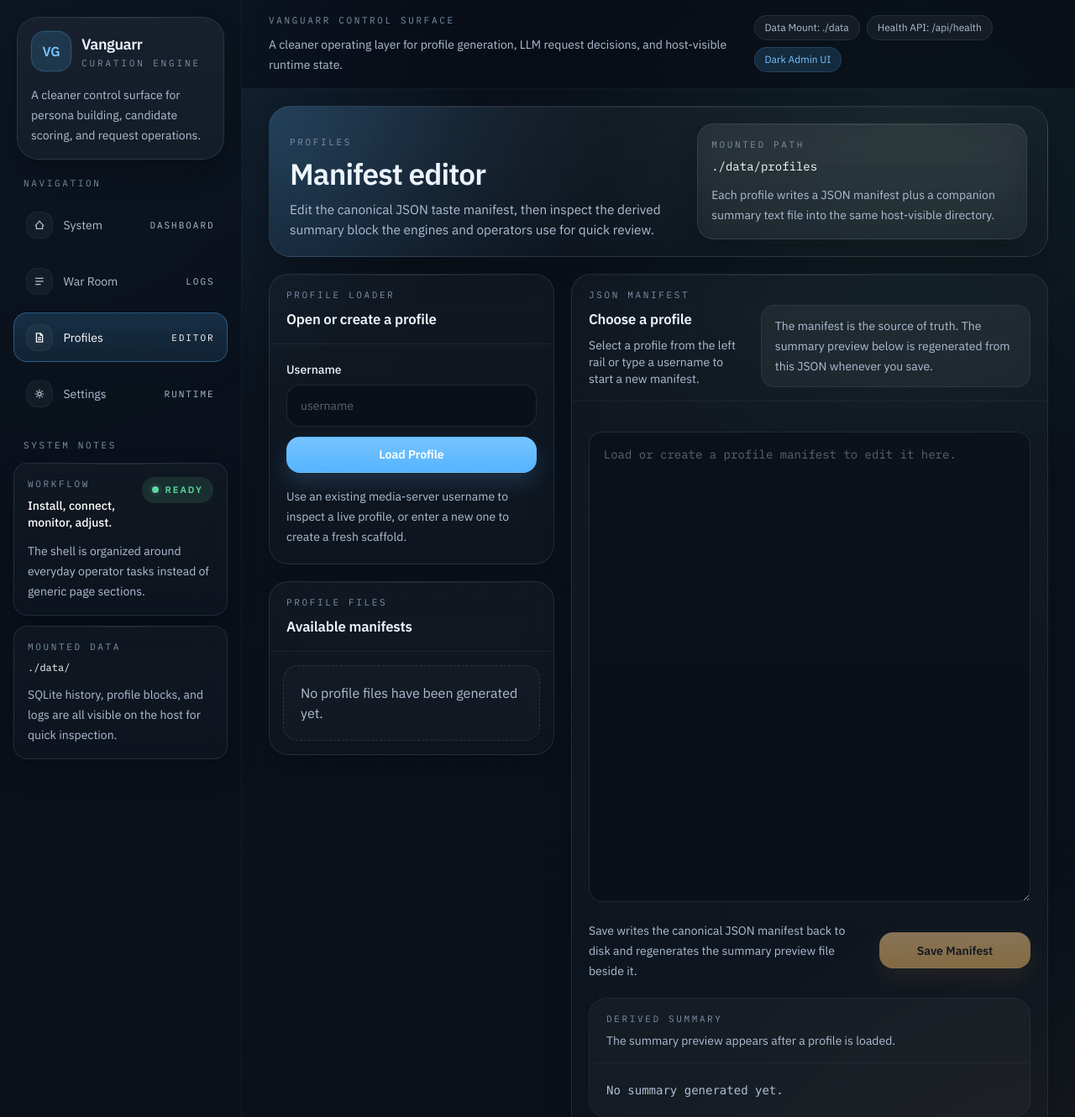
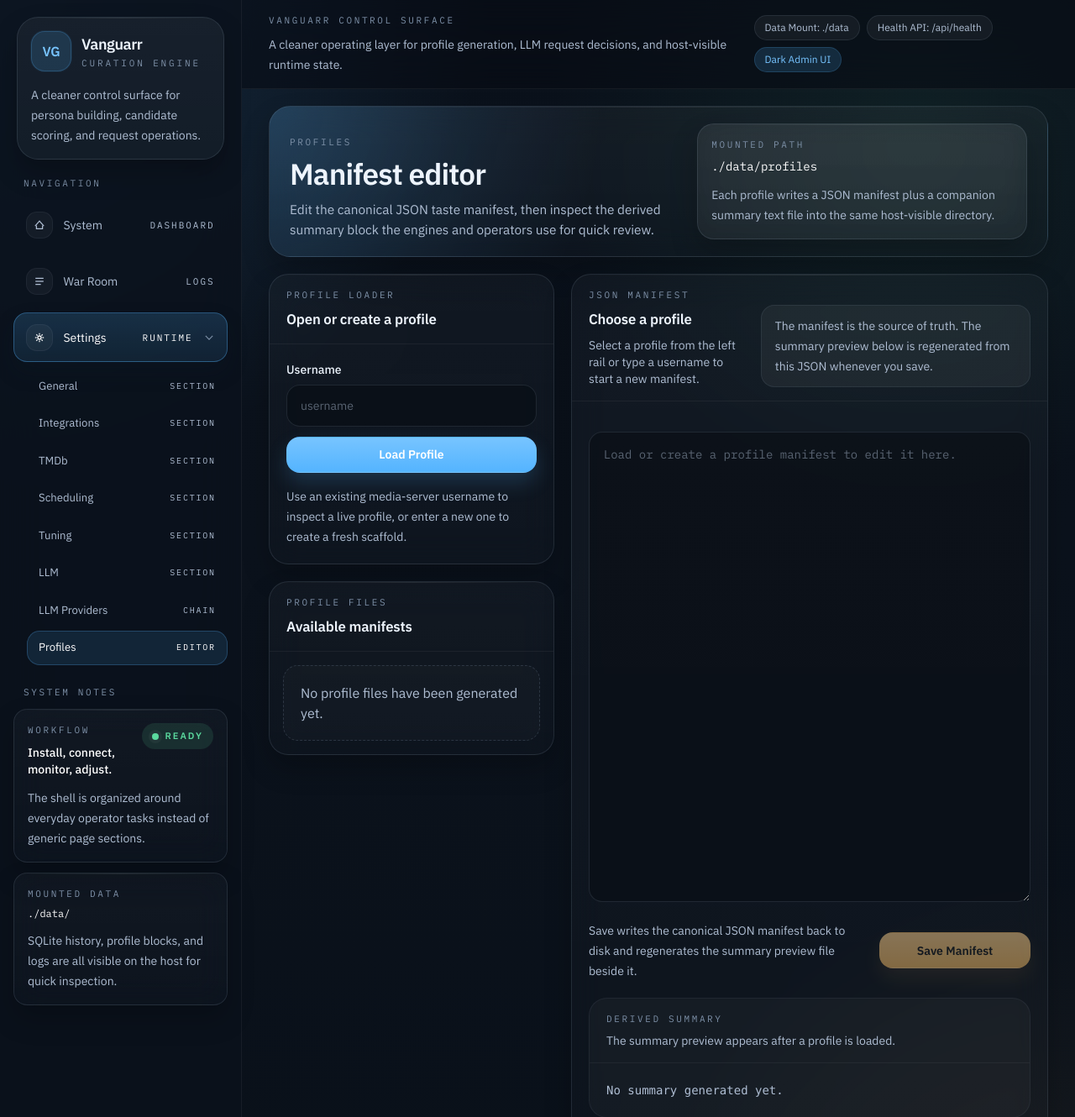
Before and after one commit to sparksbenjamin/Vanguarr, a FastAPI app: page /manifest in a window 1280 px wide. Shown: the top 1330 px of the page at 84% size. Run offline with FastAPI, Linux system fonts and the light colour scheme; some libraries are stand-ins or nearby versions.

Commit message:
feat: nest profiles under settings nav

```diff
--- a/app/main.py
+++ b/app/main.py
@@ -97,7 +97,16 @@ def build_settings_pages() -> tuple[SettingsPageDefinition, ...]:
 SETTINGS_PAGES = build_settings_pages()
 SETTINGS_PAGE_MAP = {page.slug: page for page in SETTINGS_PAGES}
 DEFAULT_SETTINGS_PAGE = SETTINGS_PAGE_MAP["general"]
-templates.env.globals["settings_nav_items"] = SETTINGS_PAGES
+SETTINGS_NAV_ITEMS = SETTINGS_PAGES + (
+    SettingsPageDefinition(
+        slug="profiles",
+        title="Profiles",
+        kind="editor",
+        description="Open the manifest editor for live profile documents and summaries.",
+        href="/manifest",
+    ),
+)
+templates.env.globals["settings_nav_items"] = SETTINGS_NAV_ITEMS
 
 
 def get_settings_page_or_404(section_slug: str) -> SettingsPageDefinition:
@@ -446,6 +455,7 @@ async def manifest(request: Request, username: str = "") -> HTMLResponse:
             "request": request,
             "page_title": "Vanguarr Manifest Editor",
             "toast": request.query_params.get("toast"),
+            "active_settings_slug": "profiles",
             "profiles": profiles,
             "selected_user": selected_user,
             "profile_content": profile_content,
--- a/app/templates/base.html
+++ b/app/templates/base.html
@@ -491,6 +491,23 @@
         color: var(--text);
       }
 
+      .settings-nav-summary {
+        cursor: pointer;
+        list-style: none;
+      }
+
+      .settings-nav-summary::-webkit-details-marker {
+        display: none;
+      }
+
+      .settings-group-chevron {
+        transition: transform 0.18s ease;
+      }
+
+      .settings-nav-group[open] .settings-group-chevron {
+        transform: rotate(90deg);
+      }
+
       .table-wrap {
         border-radius: 1.2rem;
         border: 1px solid rgba(160, 182, 207, 0.08);
@@ -515,6 +532,7 @@
   </head>
   <body class="min-h-screen">
     {% set path = request.url.path %}
+    {% set settings_group_active = path.startswith('/settings') or path.startswith('/manifest') %}
     <div class="min-h-screen lg:grid lg:grid-cols-[288px_minmax(0,1fr)]">
       <aside class="border-b border-white/5 bg-[var(--sidebar)] backdrop-blur-xl lg:min-h-screen lg:border-b-0 lg:border-r lg:border-r-white/5">
         <div class="flex h-full flex-col">
@@ -569,27 +587,13 @@
                 </span>
                 <span class="mono text-[11px] uppercase tracking-[0.18em]">Logs</span>
               </a>
-              <a
-                href="/manifest"
-                class="nav-link {{ 'nav-link-active' if path.startswith('/manifest') else 'nav-link-idle' }}"
+              <details
+                class="settings-nav-group space-y-2"
+                data-settings-group
+                data-settings-open="{{ 'true' if settings_group_active else 'false' }}"
+                {% if settings_group_active %}open{% endif %}
               >
-                <span class="flex items-center gap-3">
-                  <span class="nav-icon">
-                    <svg class="h-4 w-4" viewBox="0 0 20 20" fill="none" stroke="currentColor" stroke-width="1.6">
-                      <path d="M5.5 3.5h6l3 3v10h-9z" />
-                      <path d="M11.5 3.5v3h3" />
-                      <path d="M7.5 10h5" />
-                      <path d="M7.5 13h5" />
-                    </svg>
-                  </span>
-                  <span>Profiles</span>
-                </span>
-                <span class="mono text-[11px] uppercase tracking-[0.18em]">Editor</span>
-              </a>
-              <a
-                href="/settings/general"
-                class="nav-link {{ 'nav-link-active' if path.startswith('/settings') else 'nav-link-idle' }}"
-              >
+                <summary class="settings-nav-summary nav-link {{ 'nav-link-active' if settings_group_active else 'nav-link-idle' }}" data-settings-toggle>
                   <span class="flex items-center gap-3">
                     <span class="nav-icon">
                       <svg class="h-4 w-4" viewBox="0 0 20 20" fill="none" stroke="currentColor" stroke-width="1.6">
@@ -606,21 +610,35 @@
                     </span>
                     <span>Settings</span>
                   </span>
+                  <span class="flex items-center gap-3">
                     <span class="mono text-[11px] uppercase tracking-[0.18em]">Runtime</span>
-              </a>
-              {% if path.startswith('/settings') and settings_nav_items %}
-              <div class="space-y-1 pl-4">
+                    <svg class="settings-group-chevron h-3.5 w-3.5 text-[var(--text-dim)]" viewBox="0 0 20 20" fill="none" stroke="currentColor" stroke-width="1.6">
+                      <path d="m7 4 6 6-6 6" />
+                    </svg>
+                  </span>
+                </summary>
+                {% if settings_nav_items %}
+                <div class="space-y-1 pl-4" data-settings-panel>
                   {% for item in settings_nav_items %}
                   <a
                     href="{{ item.href }}"
                     class="settings-subnav-link {{ 'settings-subnav-link-active' if active_settings_slug is defined and active_settings_slug == item.slug else 'settings-subnav-link-idle' }}"
                   >
                     <span>{{ item.title }}</span>
-                  <span class="mono text-[10px] uppercase tracking-[0.18em]">{{ "chain" if item.kind == "providers" else "section" }}</span>
+                    <span class="mono text-[10px] uppercase tracking-[0.18em]">
+                      {% if item.kind == "providers" %}
+                      chain
+                      {% elif item.kind == "editor" %}
+                      editor
+                      {% else %}
+                      section
+                      {% endif %}
+                    </span>
                   </a>
                   {% endfor %}
                 </div>
                 {% endif %}
+              </details>
             </nav>
           </div>
 
```
Also changed, not shown: tests/test_app.py (+13 -0 lines). Lines whose indentation alone changed are shown as unchanged.
